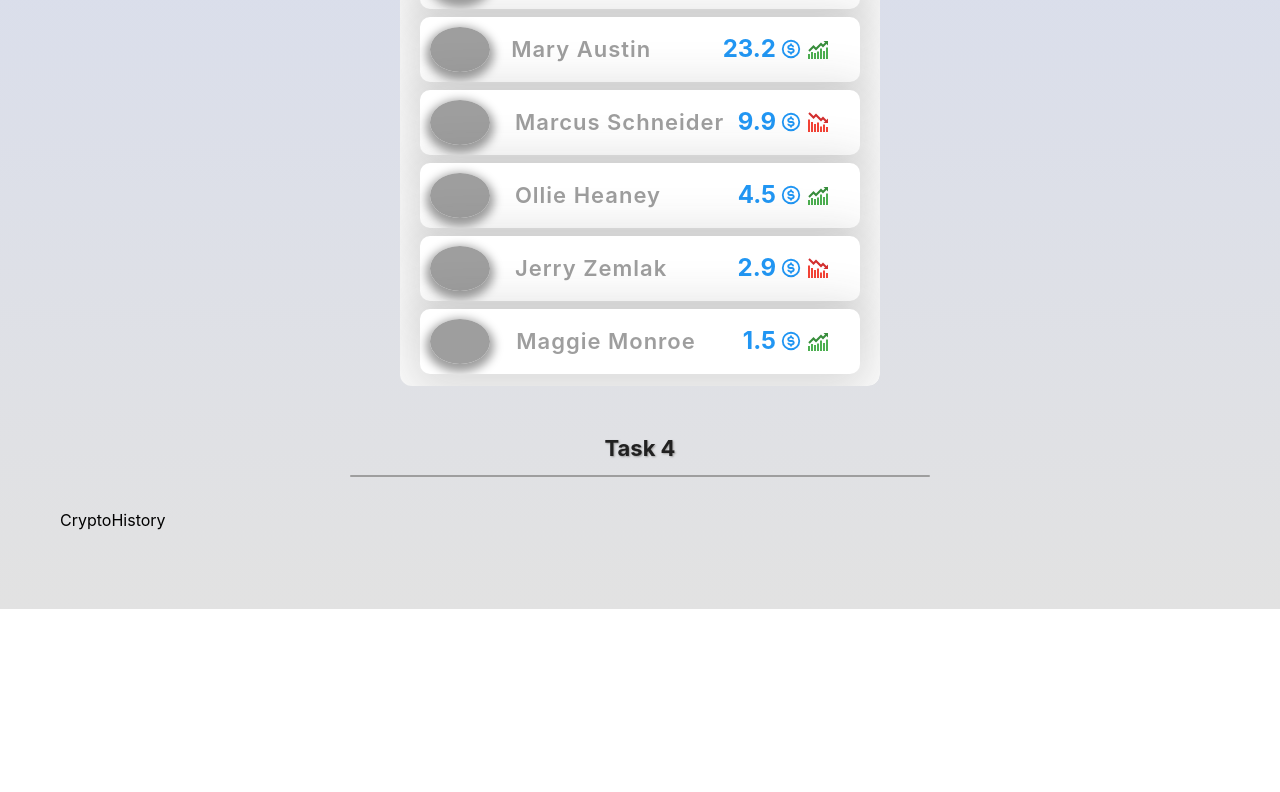
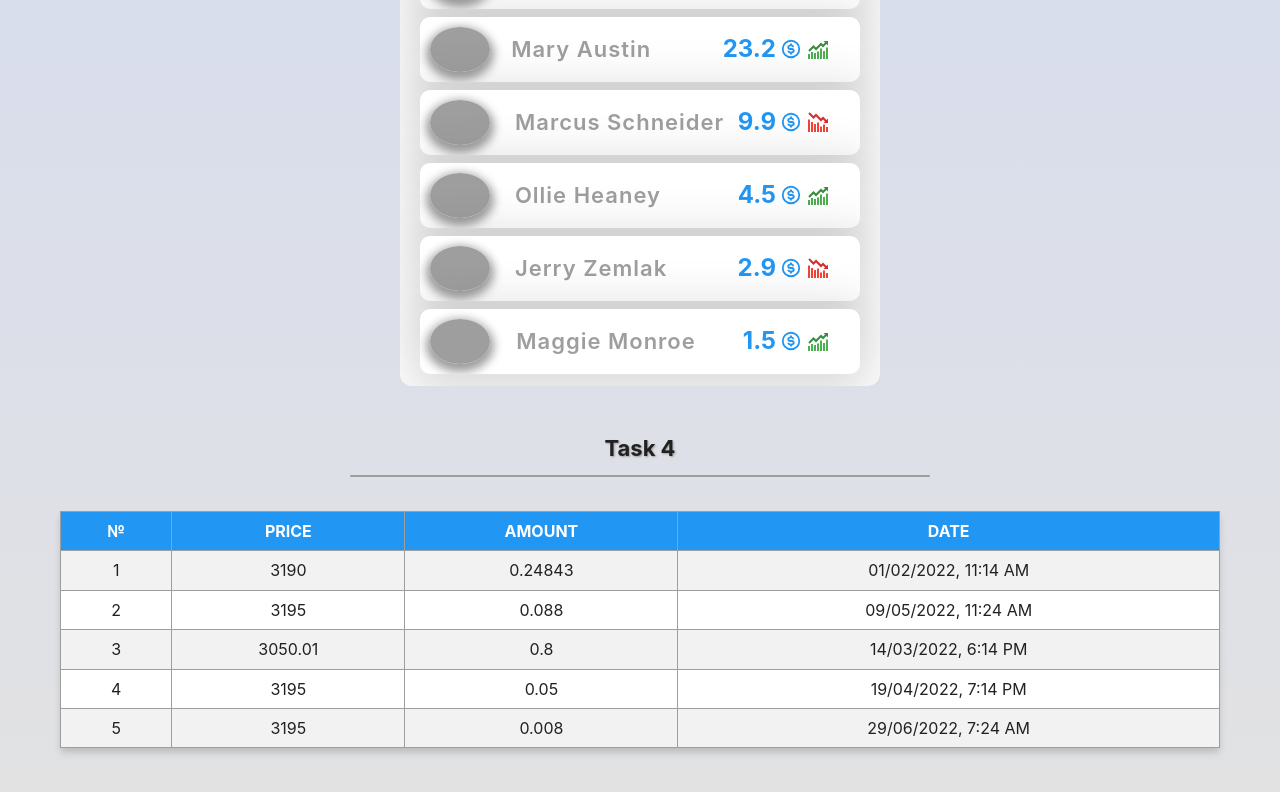
Before and after one commit to TatianaSkl/react-blended-1, a React (Create React App) app: page / in a window 1280 px wide. Shown: the part 1379-2171 px from the top of the page. Before the commit the page ends 1988 px from the top, so only its background shows below. Built offline with nearby package versions, Linux system fonts and the light colour scheme; grey boxes are pictures that could not be loaded.

Commit message:
add task 4

```diff
--- a/src/components/App/App.jsx
+++ b/src/components/App/App.jsx
@@ -11,6 +11,8 @@ import {
 import article from 'data/article.json';
 import data from 'data/data.json';
 import forbes from 'data/forbes.json';
+import transactions from 'data/transactions.json';
+
 export const App = () => {
   return (
     <Section>
@@ -38,7 +40,7 @@ export const App = () => {
         <Heading marginTop="50px" marginBottom="50px" textAlign="center">
           Task 4
         </Heading>
-        <CryptoHistory />
+        <CryptoHistory items={transactions} />
       </Container>
     </Section>
   );
--- a/src/components/CryptoHistory/CryptoHistory.jsx
+++ b/src/components/CryptoHistory/CryptoHistory.jsx
@@ -1,5 +1,43 @@
+import PropTypes from 'prop-types';
+import { transactionDate } from 'utils/transactionDate';
 import { BaseTable, THead, Th, Tr, Td } from './CryptoHistory.styled';
 
-export const CryptoHistory = () => {
-  return <div>CryptoHistory</div>;
+export const CryptoHistory = ({ items }) => {
+  return (
+    <BaseTable>
+      <THead>
+        <tr>
+          <Th>№</Th>
+          <Th>PRICE</Th>
+          <Th>AMOUNT</Th>
+          <Th>DATE</Th>
+        </tr>
+      </THead>
+
+      <tbody>
+        {items.map(({ id, price, amount, date }, index) => {
+          const formattedDate = transactionDate(date);
+          return (
+            <Tr key={id}>
+              <Td>{index + 1}</Td>
+              <Td>{price}</Td>
+              <Td>{amount}</Td>
+              <Td>{formattedDate}</Td>
+            </Tr>
+          );
+        })}
+      </tbody>
+    </BaseTable>
+  );
 };
+
+CryptoHistory.propTypes = {
+  items: PropTypes.arrayOf(
+    PropTypes.shape({
+      id: PropTypes.number.isRequired,
+      price: PropTypes.number.isRequired,
+      amount: PropTypes.number.isRequired,
+      date: PropTypes.string.isRequired,
+    }).isRequired,
+  ).isRequired,
+};
--- a/src/components/CryptoHistory/CryptoHistory.styled.jsx
+++ b/src/components/CryptoHistory/CryptoHistory.styled.jsx
@@ -1,5 +1,5 @@
 import styled from '@emotion/styled';
-import { theme } from 'styles';
+// import { theme } from 'styles';
 
 export const BaseTable = styled.table`
   width: 100%;
--- /dev/null
+++ b/src/utils/transactionDate.js
@@ -0,0 +1,5 @@
+import { format } from 'date-fns';
+
+export const transactionDate = date => {
+  return format(Date.parse(date), 'dd/MM/yyyy, h:mm aa');
+};
```
